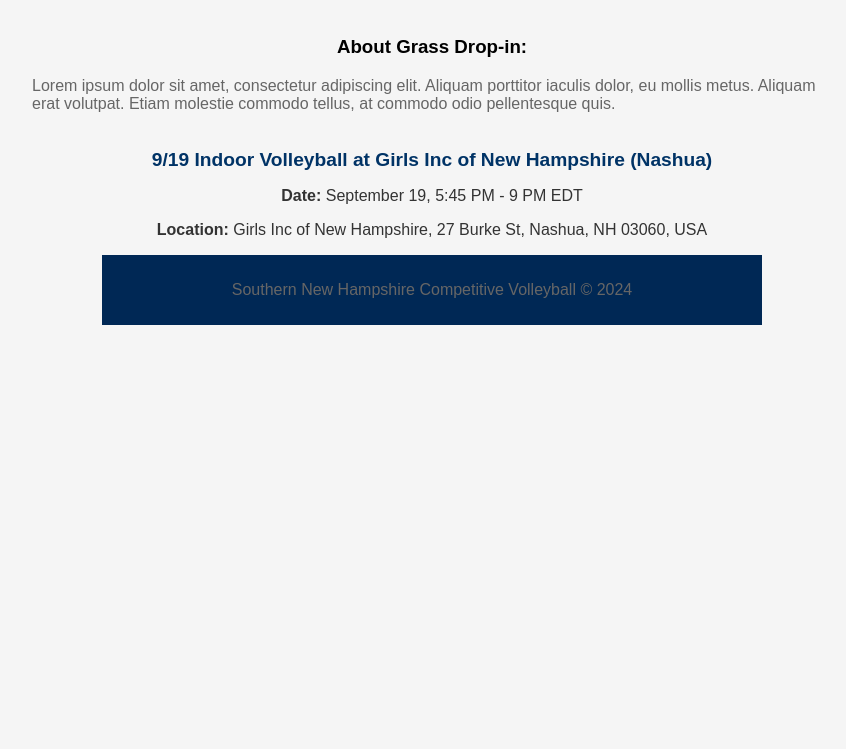
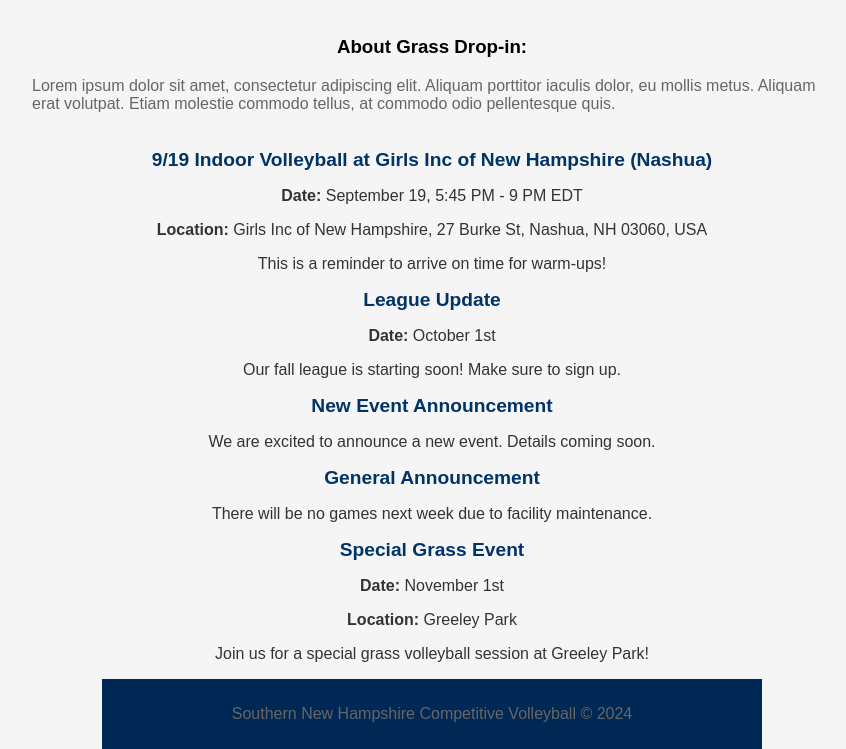
Before and after one commit to EricBozoian/SNHCVB-staging, a plain HTML site: page Grass Drop-in.html in a window 1280 px wide. Shown: the part 1203-1952 px from the top of the page, without its empty margins (208-1054 px from the left). Before the commit the page ends 1528 px from the top, so only its background shows below. Drawn offline with nearby package versions, Linux system fonts and the light colour scheme.

Commit message:
Update Grass Drop-in.html

```diff
--- a/Grass Drop-in.html
+++ b/Grass Drop-in.html
@@ -6,6 +6,7 @@
     <title>Southern NH Competitive Volleyball - League</title>
     <link rel="stylesheet" href="style.css">
     <link rel="icon" href="favicon.ico" type="image/x-icon">
+    <script src="https://cdn.jsdelivr.net/npm/mustache@4.2.0/mustache.min.js"></script> <!-- Mustache.js included -->
 </head>
 <body>
     <header>
@@ -66,17 +67,68 @@
             <p>Lorem ipsum dolor sit amet, consectetur adipiscing elit. Aliquam porttitor iaculis dolor, eu mollis metus. Aliquam erat volutpat. Etiam molestie commodo tellus, at commodo odio pellentesque quis.</p>
         </div>
 
-        <!-- Event Information -->
-         <div class="event">
-            <a href="#">9/19 Indoor Volleyball at Girls Inc of New Hampshire (Nashua)</a>
-            <p><strong>Date:</strong> September 19, 5:45 PM - 9 PM EDT</p>
-            <p><strong>Location:</strong> Girls Inc of New Hampshire, 27 Burke St, Nashua, NH 03060, USA</p>
-        </div>
-    </main>
+         <!-- Event Information (Mustache.js template placeholder) -->
+        <div id="events-container"></div> <!-- Mustache will render the events here -->
+    </section>
 
     <!-- Footer Section -->
      <footer>
         <p>Southern New Hampshire Competitive Volleyball © 2024</p>
     </footer>
+    <script>
+        var template = `
+            {{#events}}
+                <div class="event">
+                    {{#title}}<a href="{{link}}" target="_blank">{{title}}</a>{{/title}}
+                    {{#date}}<p><strong>Date:</strong> {{date}}</p>{{/date}}
+                    {{#location}}<p><strong>Location:</strong> {{location}}</p>{{/location}}
+                    {{#description}}<p>{{description}}</p>{{/description}}
+                </div>
+            {{/events}}
+        `;
+
+        var data = {
+            events: [
+                {
+                    title: "9/19 Indoor Volleyball at Girls Inc of New Hampshire (Nashua)",
+                    date: "September 19, 5:45 PM - 9 PM EDT",
+                    location: "Girls Inc of New Hampshire, 27 Burke St, Nashua, NH 03060, USA",
+                    link: "https://example.com",
+                    description: "This is a reminder to arrive on time for warm-ups!"
+                },
+                {
+                    title: "League Update",
+                    date: "October 1st",
+                    location: "",
+                    link: "",
+                    description: "Our fall league is starting soon! Make sure to sign up."
+                },
+                {
+                    title: "New Event Announcement",
+                    date: "",
+                    location: "",
+                    link: "https://example.com/new-event",
+                    description: "We are excited to announce a new event. Details coming soon."
+                },
+                {
+                    title: "General Announcement",
+                    date: "",
+                    location: "",
+                    link: "",
+                    description: "There will be no games next week due to facility maintenance."
+                },
+                {
+                    title: "Special Grass Event",
+                    date: "November 1st",
+                    location: "Greeley Park",
+                    link: "https://example.com/special-event",
+                    description: "Join us for a special grass volleyball session at Greeley Park!"
+                }
+            ]
+        };
+
+        var rendered = Mustache.render(template, data);
+        document.getElementById('events-container').innerHTML = rendered;
+    </script>
 </body>
 </html>
```
